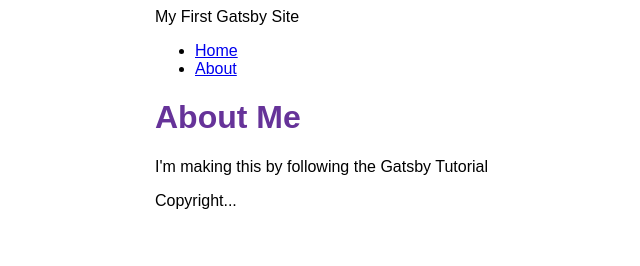
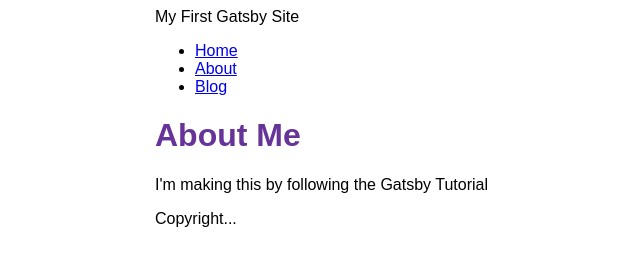
Before and after one commit to leeyeonji28/my-blog-2022-05-31, a Gatsby site: page /about in a window 1280 px wide. Shown: the whole page, without its empty margins (235-875 px from the left). Built offline with nearby package versions, Linux system fonts and the light colour scheme; Gatsby itself is replaced by a stand-in of ours.

Commit message:
블로그 페이지 추가

```diff
--- a/src/components/layout.js
+++ b/src/components/layout.js
@@ -40,6 +40,11 @@ function Layout({ pageTitle, children }) {
               About
             </Link>
           </li>
+          <li className={navLinkItem}>
+            <Link className={navLinkText} to="/blog">
+              Blog
+            </Link>
+          </li>
         </ul>
       </nav>
       <main>
```
Also changed, not shown: src/pages/blog.js (added, +12 -0 lines).
